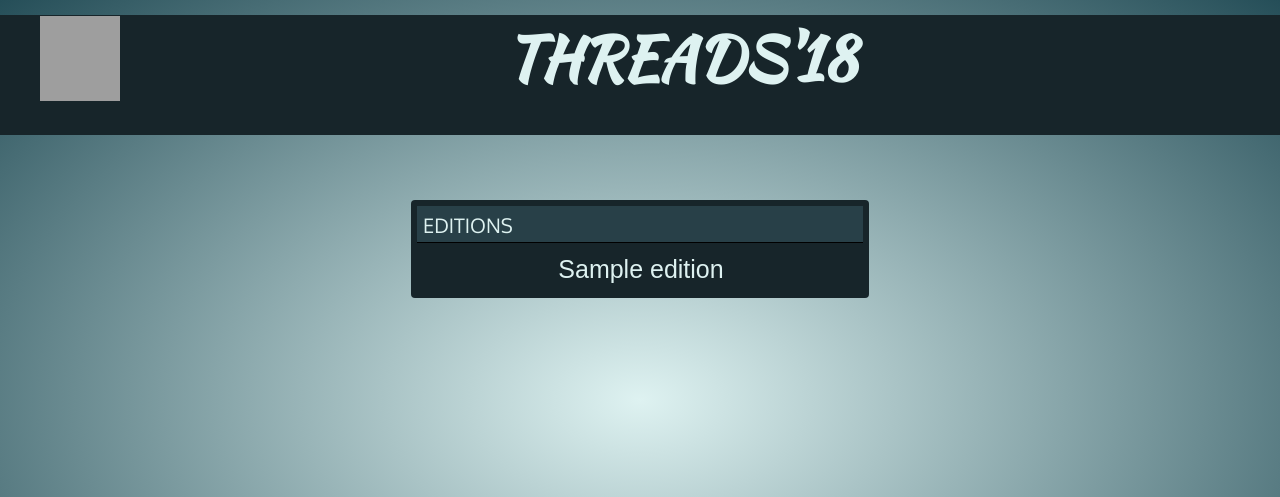
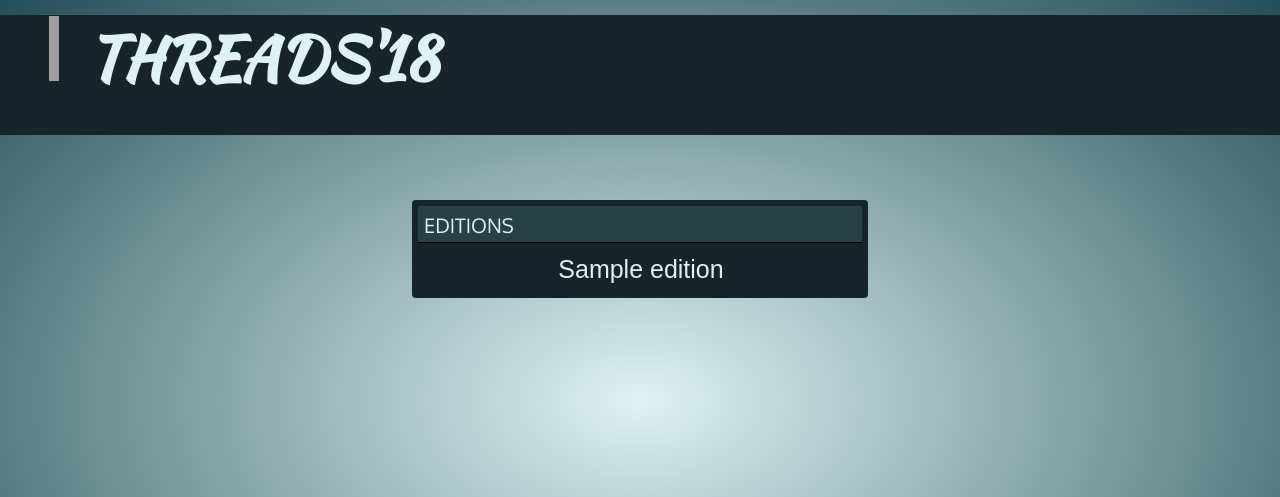
Before and after one commit to csea-nitc/threads-website, a PHP site: page / in a window 1280 px wide. Shown: the top 497 px of the page. Run offline with PHP 8.4, Linux system fonts and the light colour scheme; tables that the repository leaves empty or names only in its code hold one stand-in row (values such as "Sample post"); grey boxes are pictures that could not be loaded.

Commit message:
Style change

```diff
--- a/styles/style.css
+++ b/styles/style.css
@@ -26,6 +26,7 @@
 				text-align: center;
 				cursor: pointer;
 				outline: none;
+
 			}
 
 			.sidenav {
@@ -34,7 +35,7 @@
 				margin: auto;
 				top: 80px;
 				height: auto;
-				width: 450px;
+				width: 35%;/* 450px;*/
 				/*! border-style:solid; */
 				/*! border-width:1px; */
 				background-color: #17252a;
@@ -46,9 +47,9 @@
 			.sidenav-selected {
 				padding: 4px;
 				position: absolute;
-				top: 250px;
+				top: 40%;/*250px;*/
 				height: auto;
-				width: 250px;
+				width: 23%;/*250px;*/
 				margin-left: 10px;
 				/*! border-style:solid; */
 				/*! border-width:1px; */
@@ -84,19 +85,23 @@
 				padding-left: 8px;
 			}
 .article-box{
-    top: 350px;
+    top: 35%;/*350px;*/
     position: absolute;
-    margin-left: 300px;
+    margin-left: 28%;/*300px;*/
+    margin-right:2%;
 
 }
 			.articles {
 				position: absolute;
-				left: 300px;
-				top: 250px;
+				left: 30%;/*300px;*/
+				top: 40%;/*250px;*/
 				height: auto;
 				background: #6e6658;
 				border-radius: 4px;
+        margin-right:2%;
+
 			}
+
 
 
 			.entry {
@@ -163,11 +168,12 @@
 }
 .titletext{
 a
+  font-size:80%;   /*new*/
   float:left;
 }
 			.header-title {
         color: #def2f1;
-				font-size: 60px;
+				font-size:60px;
 				text-align: center;
 				height: 120px;
 				position: relative;
@@ -187,11 +193,11 @@ a
 
 			img {
 				display: inline-block;
-				height: 85px;
-				width: 80px;
+				height: 54%;/*85px;*/
+				width: 12%;/*80px;*/
 				/*margin-right:15px;*/
 				margin-top: 1%;
-				margin-left: 50%;
+				margin-left: 25%;
 			}
 .title-box{
 
```
